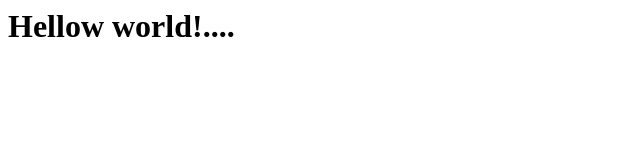
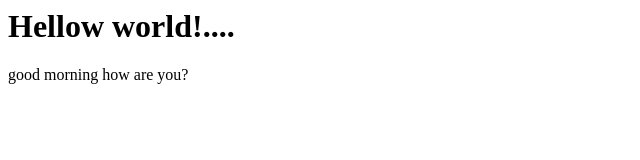
Before and after one commit to INFANT-RYAN/wb, a plain HTML site: page index.html in a window 1280 px wide. Shown: the whole page, without its empty margins (0-640 px from the left). Drawn offline with Linux system fonts and the light colour scheme.

Commit message:
chore : adding greeting txt

```diff
--- a/index.html
+++ b/index.html
@@ -6,8 +6,8 @@
     <style src="style.css"></style>
 </head>
 <body>
-
     <h1>Hellow world!....</h1>
+    <p>good morning how are you?</p>
     <script src="index.js"></script>
 </body>
 </html>
```
